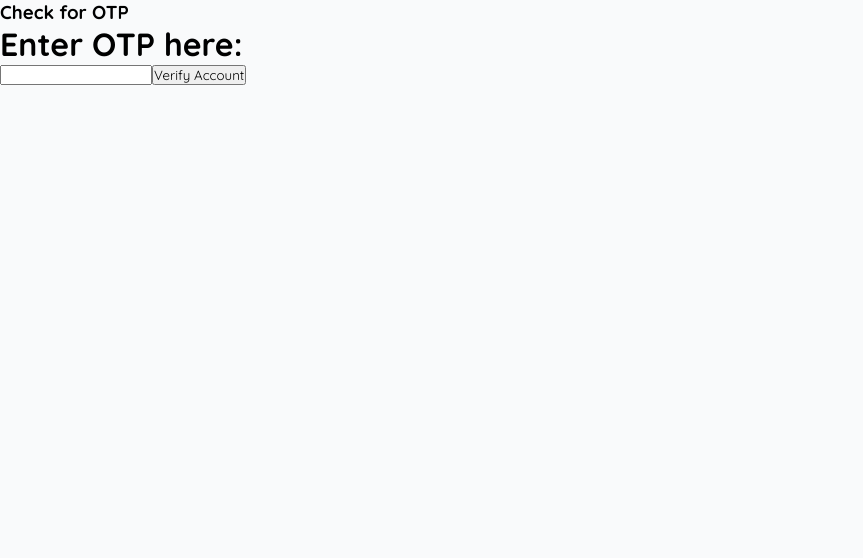
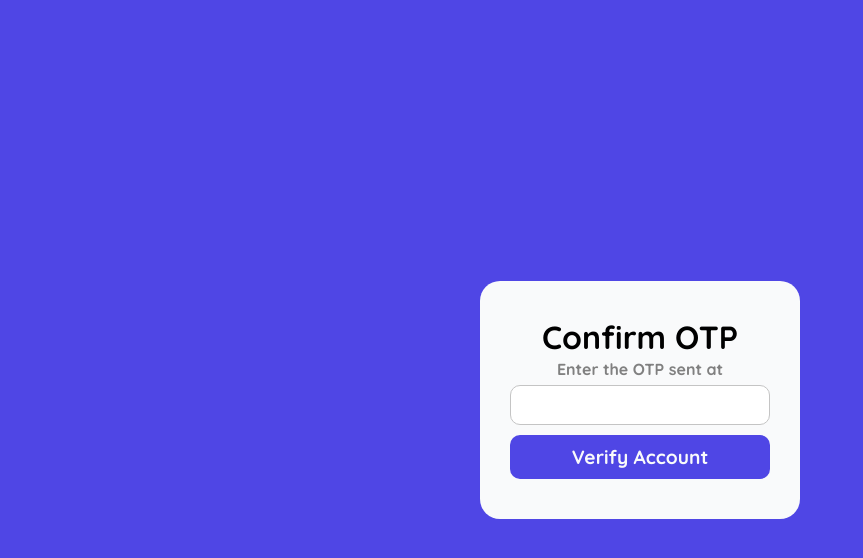
Before and after one commit to 88bones/Job-Portal, a React (Vite) app in the folder client/job-portal/: page /verify-otp in a window 1280 px wide. Shown: the top 558 px of the page, without its empty margins (0-863 px from the left). Built offline with nearby package versions, Linux system fonts and the light colour scheme.

Commit message:
css edited

```diff
--- a/client/job-portal/src/Components/VerifyOtp.jsx
+++ b/client/job-portal/src/Components/VerifyOtp.jsx
@@ -1,6 +1,7 @@
 import React, { useState } from "react";
 import { useLocation, useNavigate } from "react-router-dom";
 import { verifyOtpService } from "../services/verifyOtpService";
+import "../Css/VerifyOtp.css";
 
 const VerifyOtp = () => {
   const location = useLocation();
@@ -10,7 +11,7 @@ const VerifyOtp = () => {
   const [success, setSuccess] = useState("");
   const [otp, setOtp] = useState("");
 
-  const handleVerify = async () => {
+  const handleVerify = async (e) => {
     if (!email) setError("Email not found");
     if (!otp) setError("Enter OTP");
 
@@ -24,11 +25,24 @@ const VerifyOtp = () => {
   };
 
   return (
-    <div>
-      <h3>Check {email} for OTP</h3>
-      <h1>Enter OTP here:</h1>
-      <input type="text" value={otp} onChange={(e) => setOtp(e.target.value)} />
-      <button onClick={handleVerify}>Verify Account</button>
+    <div className="otp-container">
+      <div className="otp-holder">
+        <div className="otp-header">
+          <h1>Confirm OTP</h1>
+          <h4>Enter the OTP sent at {email}</h4>
+        </div>
+        <div className="otp-form">
+          <input
+            type="text"
+            value={otp}
+            onChange={(e) => setOtp(e.target.value)}
+          />
+          <button type="submit" onClick={handleVerify}>
+            Verify Account
+          </button>
+        </div>
+      </div>
+
       {error}
       {success}
     </div>
--- a/client/job-portal/src/Css/VerifyOtp.css
+++ b/client/job-portal/src/Css/VerifyOtp.css
@@ -0,0 +1,46 @@
+.otp-container{
+    display: flex;
+    height: 100vh;
+    justify-content: center;
+    align-items: center;
+    background-color: var(--button);
+}
+
+.otp-holder{
+    width: 25%;
+    background: var(--background);
+    position: absolute;
+    padding: 40px 30px;
+    border-radius: 20px;
+}
+
+.otp-header{
+    text-align: center;
+    line-height: 4vh;
+}
+
+.otp-header h4{
+    color: grey;
+}
+
+.otp-form input{
+    width: 100%;
+    height: 40px;
+    border-radius: 10px;
+    border: 0.3px solid rgb(196, 196, 196);
+    margin-bottom: 10px;
+    padding: 0px 10px;
+    font-size: 1.2rem;
+    font-weight: 600;
+}
+
+.otp-form button{
+    width: 100%;
+    background-color: var(--button);
+    color:var(--background);
+    font-size: 1.2rem;
+    padding: 10px 0px;
+    font-weight: 700;
+    border: none;
+    border-radius: 10px;
+}
--- a/client/job-portal/src/redux/userSlice.js
+++ b/client/job-portal/src/redux/userSlice.js
@@ -29,7 +29,7 @@ const userSlice = createSlice({
       state.fullname = "";
       state.role = "";
       state._id = "";
-      state.email = email;
+      state.email = "";
       state.loggedIn = false;
 
       localStorage.clear();
```
Also changed, not shown: 1 other file (tests, documents, lock files or other folders).
